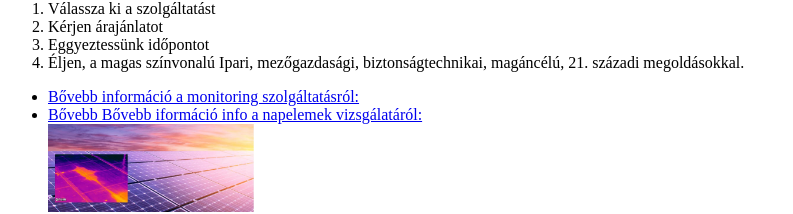
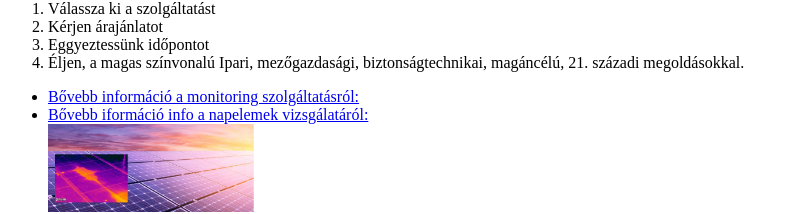
Before and after one commit to forygo77/forygo77.github.io, a plain HTML site: page index.html in a window 1280 px wide. Shown: the part 325-539 px from the top of the page, without its empty margins (0-793 px from the left). Drawn offline with Linux system fonts and the light colour scheme.

Commit message:
37th edit.

```diff
--- a/index.html
+++ b/index.html
@@ -54,7 +54,7 @@
         </li>
         <li>
             <a target="blank"
-                href="https://www.mnnsz.hu/szemek-az-egben-hogyan-lehet-a-legi-vizsgalati-technologia-a-napelem-eromuvek-tulajdonosainak-hasznara/">Bővebb
+                href="https://www.mnnsz.hu/szemek-az-egben-hogyan-lehet-a-legi-vizsgalati-technologia-a-napelem-eromuvek-tulajdonosainak-hasznara/">
                 Bővebb iformáció info a napelemek vizsgálatáról:</a>
         </li>
         <a target="blank" href="https://grimas.hu/termografia/hokameras-dronok-alkalmazasa-a-karbantartasban/">
```
